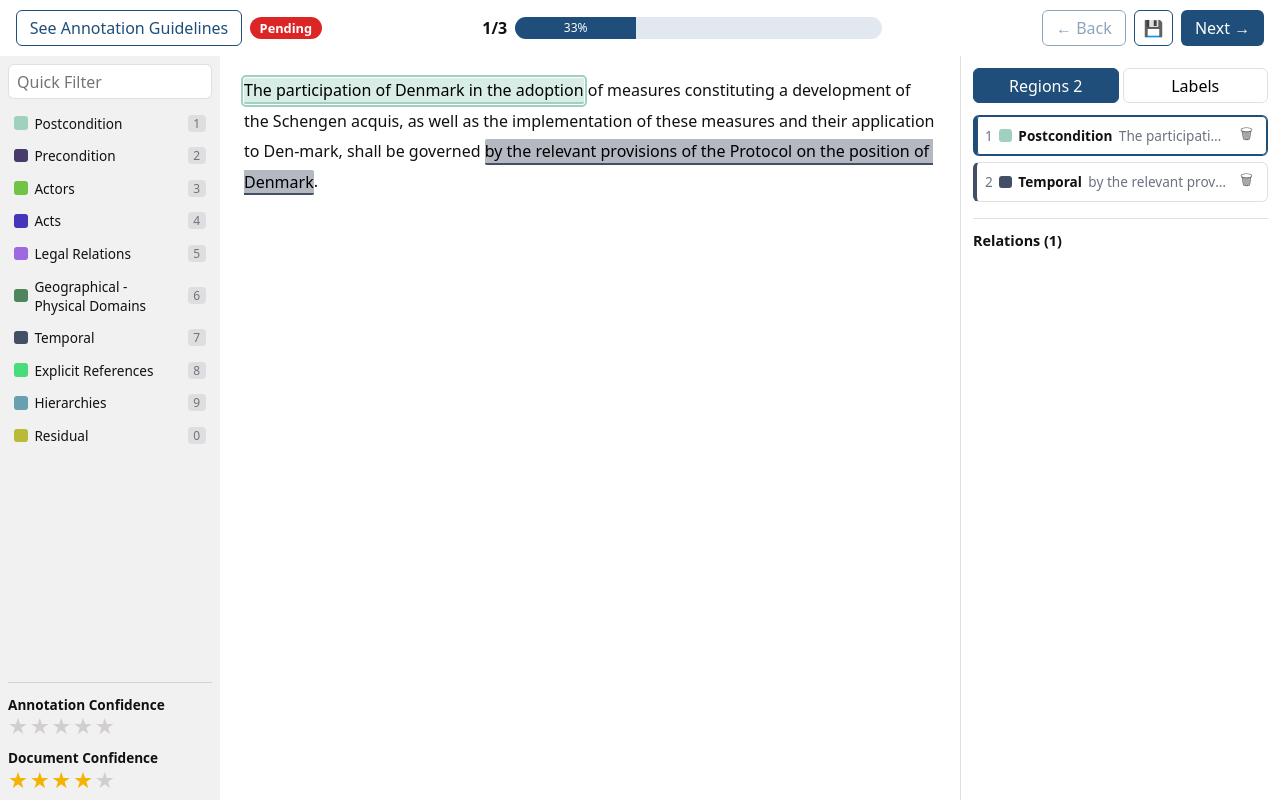
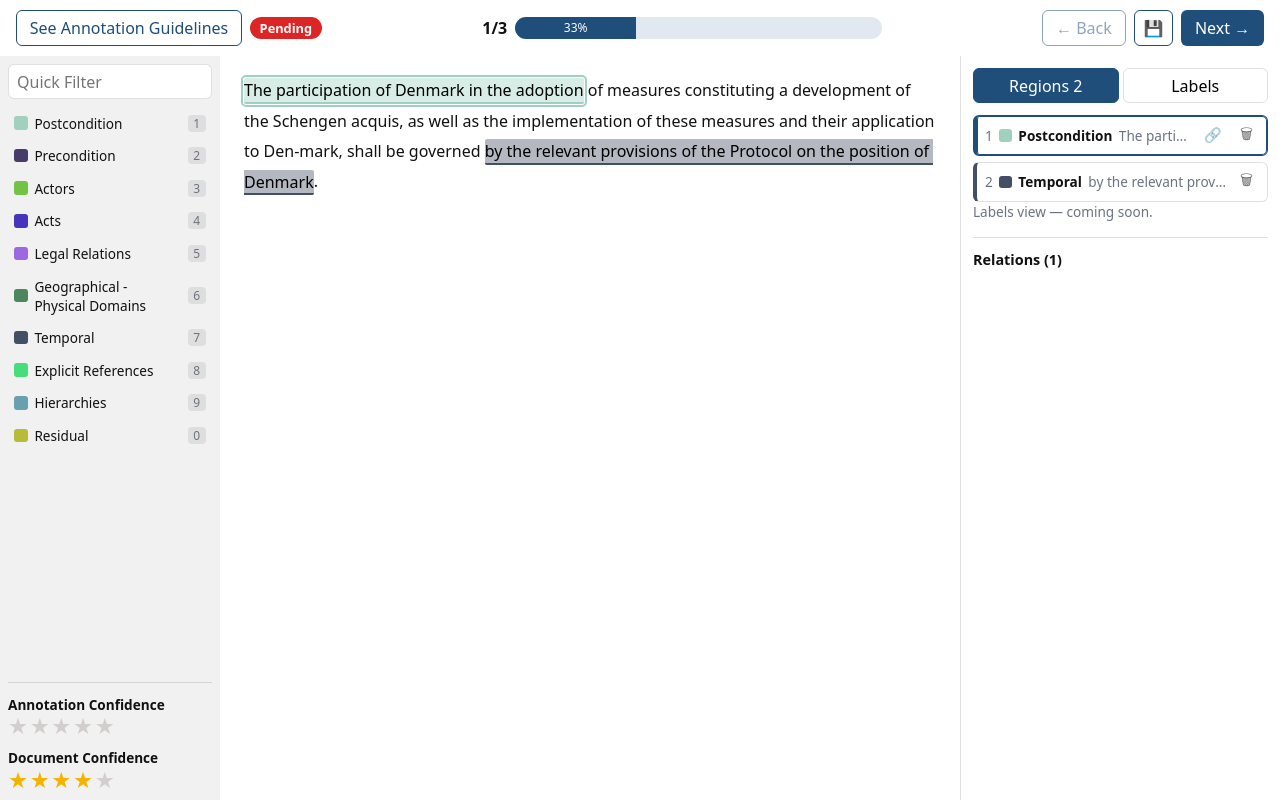
Before and after one commit to shashankmc/vue-legal-annotation-kit, a Vue app: page / in a window 1280 px wide. Both pictures are taken after a click on the item 1120 px from the left and 135 px from the top of the page. Built offline with nearby package versions, Linux system fonts and the light colour scheme.

Commit message:
feat: add relation link action and linking hint to inspector

```diff
--- a/src/components/InspectorPane.vue
+++ b/src/components/InspectorPane.vue
@@ -8,9 +8,14 @@ defineProps<{
   annotations: Annotation[];
   colors: Record<string, string>;
   selectedId: number | null;
+  linkingFrom: number | null;
 }>();
 
-const emit = defineEmits<{ select: [id: number]; remove: [id: number] }>();
+const emit = defineEmits<{
+  select: [id: number];
+  remove: [id: number];
+  link: [id: number];
+}>();
 
 const tab = ref<"regions" | "labels">("regions");
 
@@ -40,12 +45,24 @@ const relationCount = (anns: Annotation[]) =>
         <span class="region__swatch" :style="{ background: colors[a.label] }" />
         <span class="region__label">{{ a.label }}</span>
         <span class="region__text">{{ a.text }}</span>
-        <button class="region__del" title="Delete" @click.stop="emit('remove', a.id)">
+        <button
+          v-if="a.id === selectedId"
+          class="region__act"
+          title="Draw a relation from this region"
+          @click.stop="emit('link', a.id)"
+        >
+          🔗
+        </button>
+        <button class="region__act" title="Delete" @click.stop="emit('remove', a.id)">
           🗑
         </button>
       </li>
       <li v-if="!annotations.length" class="regions__empty">No annotations yet.</li>
     </ul>
+
+    <p v-if="linkingFrom !== null" class="linking-hint">
+      Click a target region to link it.
+    </p>
 
     <div v-else class="labels-tab">Labels view — coming soon.</div>
 
@@ -114,16 +131,26 @@ const relationCount = (anns: Annotation[]) =>
   border-color: var(--lak-accent);
   box-shadow: inset 0 0 0 1px var(--lak-accent);
 }
-.region__del {
-  margin-left: auto;
+.region__act {
   background: none;
   border: none;
   cursor: pointer;
   font-size: 0.9rem;
   opacity: 0.6;
 }
-.region__del:hover {
+.region__act:first-of-type {
+  margin-left: auto;
+}
+.region__act:hover {
   opacity: 1;
+}
+.linking-hint {
+  margin: 0.5rem 0 0;
+  padding: 0.4rem 0.5rem;
+  background: color-mix(in srgb, var(--lak-accent) 12%, transparent);
+  border-radius: 6px;
+  font-size: 0.8rem;
+  color: var(--lak-accent);
 }
 .region__index {
   color: var(--lak-muted);
```
